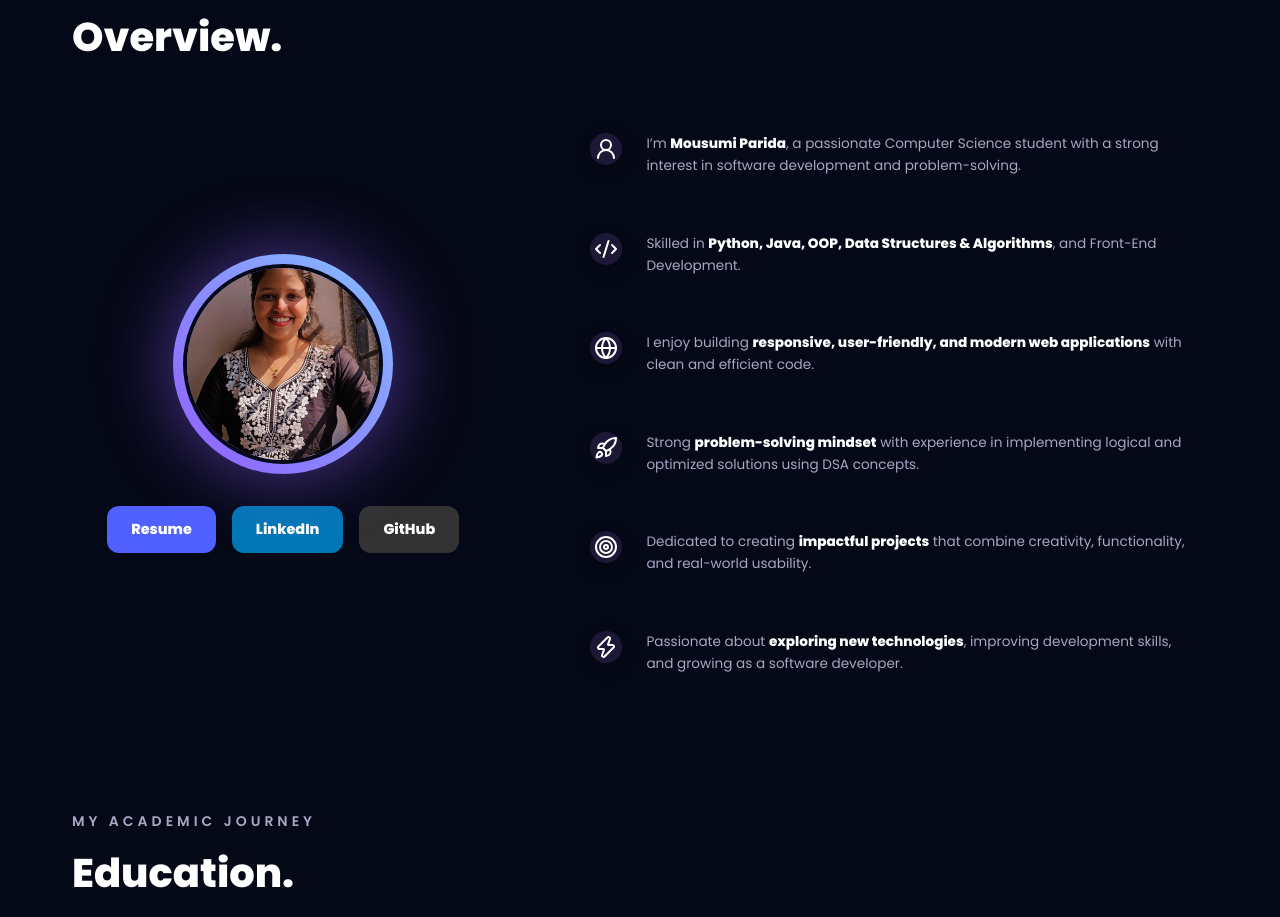
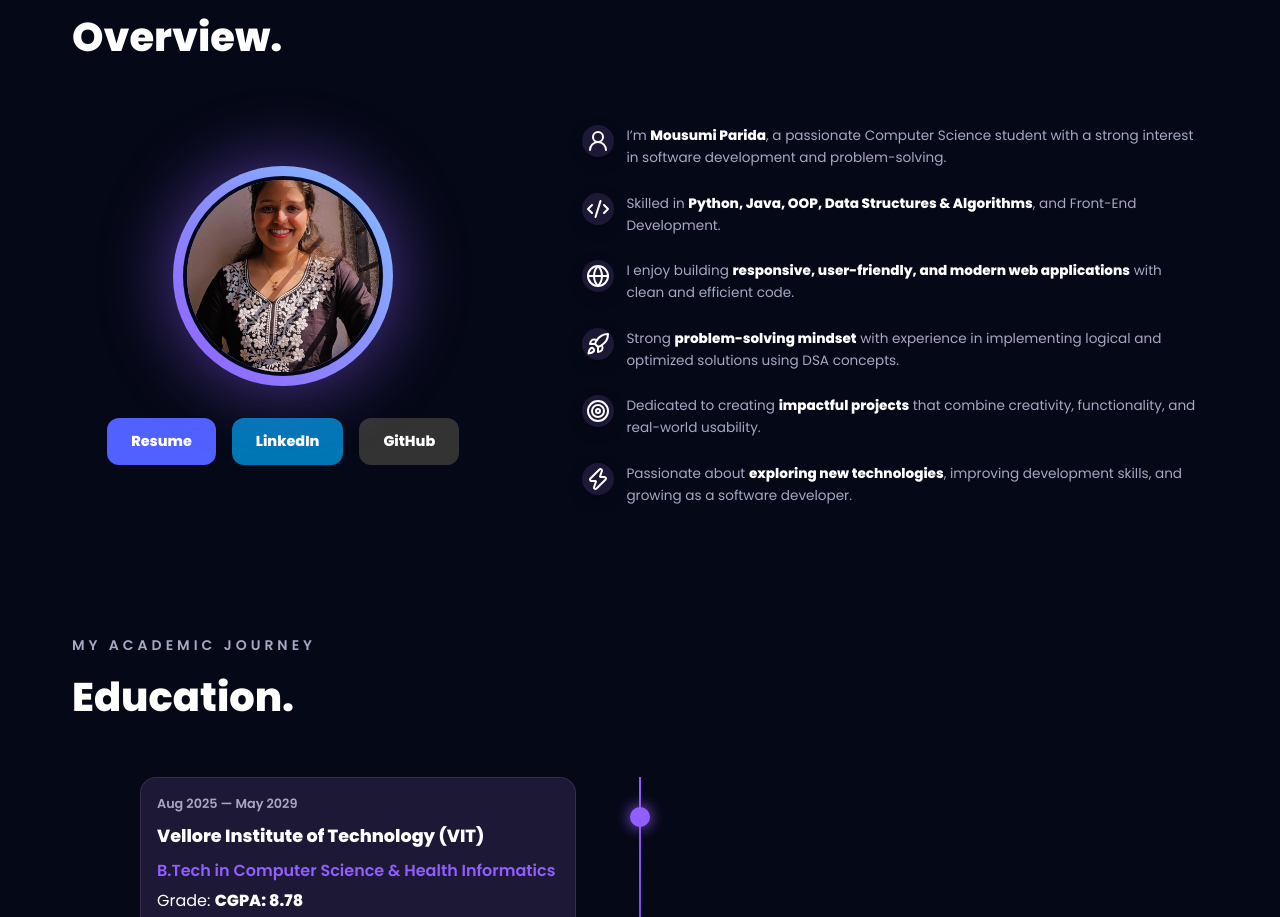
Before and after one commit to Mousumiparida123456/portfolio, a website built with Vite: page index.html in a window 1280 px wide. Shown: the part 885-1802 px from the top of the page. Built offline with nearby package versions, Linux system fonts and the light colour scheme.

Commit message:
style: reduced line spacing in Overview section

```diff
--- a/src/style.css
+++ b/src/style.css
@@ -280,15 +280,15 @@ section {
 .about-points {
   display: flex;
   flex-direction: column;
-  gap: 1.5rem;
+  gap: 0.5rem;
 }
 
 .point-item {
   display: flex;
   align-items: flex-start;
-  gap: 1.5rem;
-  padding: 1rem;
-  border-radius: 1rem;
+  gap: 0.75rem;
+  padding: 0.5rem;
+  border-radius: 0.75rem;
   transition: var(--transition);
 }
 
```
